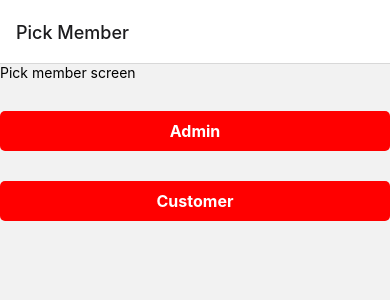
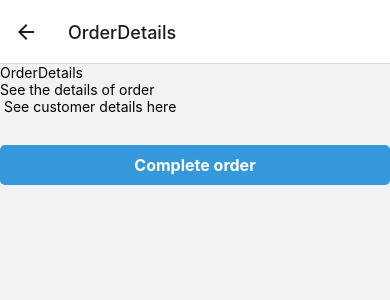
Before and after one commit to nmolkeri/DonutLand, a React Native app: screen /OrderDetails in a window 390 px wide. Shown: the top 300 px of the page. Built offline with nearby package versions, Linux system fonts and the light colour scheme.

Commit message:
added screens and details

```diff
--- a/src/navigation.js
+++ b/src/navigation.js
@@ -1,8 +1,13 @@
 import { createNativeStackNavigator } from '@react-navigation/native-stack';
-import Admin from './screens/admin';
-import Customer from './screens/customer';
+import Admin from './screens/admin/admin';
+import Customer from './screens/customer/customer';
 import PickMember from './screens/pickMember';
 import { NavigationContainer } from "@react-navigation/native";
+import Checkout from './screens/customer/checkout';
+import CustomizeDonut from './screens/customer/customizeDonut';
+import DonutDashboard from './screens/admin/donutDashboard';
+import OrderDetails from './screens/admin/order';
+import OrderList from './screens/admin/orderList';
 
 const Stack = createNativeStackNavigator();
 
@@ -13,6 +18,12 @@ const Navigation = () => {
         <Stack.Screen name="Pick Member" component={PickMember} />
         <Stack.Screen name="Admin" component={Admin} />
         <Stack.Screen name="Customer" component={Customer} />
+        <Stack.Screen name="Checkout" component={Checkout} />
+        <Stack.Screen name="CustomizeDonut" component={CustomizeDonut} />
+        <Stack.Screen name="DonutDashboard" component={DonutDashboard} />
+        <Stack.Screen name="OrderDetails" component={OrderDetails} />
+        <Stack.Screen name="OrderList" component={OrderList} />
+
       </Stack.Navigator>
     </NavigationContainer>
   );
--- /dev/null
+++ b/src/screens/admin/admin.js
@@ -0,0 +1,36 @@
+import React from 'react';
+import { View, Text, TouchableOpacity, StyleSheet } from 'react-native';
+
+const Admin = () => {
+
+  return (
+    <View>
+      <Text>Admin</Text>
+
+      <TouchableOpacity style={styles.button} >
+      <Text style={styles.buttonText}>{"Order list"}</Text>
+    </TouchableOpacity>
+    <TouchableOpacity style={styles.button} >
+      <Text style={styles.buttonText}>{"Donut dashboard"}</Text>
+    </TouchableOpacity>
+    </View>
+  );
+};
+
+const styles = StyleSheet.create({
+    button: {
+      backgroundColor: '#3498db',
+      paddingVertical: 10,
+      paddingHorizontal: 20,
+      borderRadius: 5,
+      marginTop: 30
+    },
+    buttonText: {
+      color: '#fff',
+      fontSize: 16,
+      fontWeight: 'bold',
+      textAlign: 'center',
+    },
+  });
+
+export default Admin;
--- a/src/screens/admin.js
+++ b/src/screens/admin/donutDashboard.js
@@ -1,13 +1,21 @@
 import React from 'react';
 import { View, Text, TouchableOpacity, StyleSheet } from 'react-native';
 
-const Admin = () => {
+const DonutDashboard = () => {
 
   return (
     <View>
-      <Text>Admin</Text>
+      <Text>Donut dashboard</Text>
+        <Text>Add section to display donuts</Text>
+        <Text>Add section to display toppings list</Text>
+        <Text>right top button to add donut or topping</Text>
+        <Text>Add, edit or sold out option for donut and topping</Text>
+
       <TouchableOpacity style={styles.button} >
-      <Text style={styles.buttonText}>{"Admin"}</Text>
+      <Text style={styles.buttonText}>{"Order list"}</Text>
+    </TouchableOpacity>
+    <TouchableOpacity style={styles.button} >
+      <Text style={styles.buttonText}>{"Donut dashboard"}</Text>
     </TouchableOpacity>
     </View>
   );
@@ -29,4 +37,4 @@ const styles = StyleSheet.create({
     },
   });
 
-export default Admin;
+export default DonutDashboard;
--- /dev/null
+++ b/src/screens/admin/order.js
@@ -0,0 +1,34 @@
+import React from 'react';
+import { View, Text, TouchableOpacity, StyleSheet } from 'react-native';
+
+const OrderDetails = () => {
+
+  return (
+    <View>
+      <Text>OrderDetails</Text>
+        <Text>See the details of order</Text>
+        <Text> See customer details here</Text>
+      <TouchableOpacity style={styles.button} >
+      <Text style={styles.buttonText}>{"Complete order"}</Text>
+    </TouchableOpacity>
+    </View>
+  );
+};
+
+const styles = StyleSheet.create({
+    button: {
+      backgroundColor: '#3498db',
+      paddingVertical: 10,
+      paddingHorizontal: 20,
+      borderRadius: 5,
+      marginTop: 30
+    },
+    buttonText: {
+      color: '#fff',
+      fontSize: 16,
+      fontWeight: 'bold',
+      textAlign: 'center',
+    },
+  });
+
+export default OrderDetails;
--- /dev/null
+++ b/src/screens/admin/orderList.js
@@ -0,0 +1,35 @@
+import React from 'react';
+import { View, Text, TouchableOpacity, StyleSheet } from 'react-native';
+
+const OrderList = () => {
+
+  return (
+    <View>
+      <Text>OrderList</Text>
+        <Text>Show list of orders</Text>
+        <Text>tap on order, take the admin to order details </Text>
+
+      <TouchableOpacity style={styles.button} >
+      <Text style={styles.buttonText}>{"Order details "}</Text>
+    </TouchableOpacity>
+    </View>
+  );
+};
+
+const styles = StyleSheet.create({
+    button: {
+      backgroundColor: '#3498db',
+      paddingVertical: 10,
+      paddingHorizontal: 20,
+      borderRadius: 5,
+      marginTop: 30
+    },
+    buttonText: {
+      color: '#fff',
+      fontSize: 16,
+      fontWeight: 'bold',
+      textAlign: 'center',
+    },
+  });
+
+export default OrderList;
--- /dev/null
+++ b/src/screens/customer/checkout.js
@@ -0,0 +1,34 @@
+import React from 'react';
+import { View, Text, TouchableOpacity, StyleSheet } from 'react-native';
+
+const Checkout = () => {
+
+  return (
+    <View>
+      <Text>Checkout page</Text>
+      <Text>Display donuts added to cart here</Text>
+      <Text>Text inputs for name and phone number</Text>
+    <TouchableOpacity style={styles.button}>
+      <Text style={styles.buttonText}>{"Customer"}</Text>
+    </TouchableOpacity>
+    </View>
+  );
+};
+
+const styles = StyleSheet.create({
+    button: {
+      backgroundColor: '#3498db',
+      paddingVertical: 10,
+      paddingHorizontal: 20,
+      borderRadius: 5,
+      marginTop: 30
+    },
+    buttonText: {
+      color: '#fff',
+      fontSize: 16,
+      fontWeight: 'bold',
+      textAlign: 'center',
+    },
+  });
+
+export default Checkout;
--- a/src/screens/customer.js
+++ b/src/screens/customer/customer.js
@@ -6,9 +6,12 @@ const Customer = () => {
   return (
     <View>
       <Text>Customer</Text>
-
+      <Text>Display donut list here</Text>
+      <Text>Show donut details to add topping</Text>
+      <Text>Show sold out if sold out</Text>
+      <Text>No more than 24 donuts can be added to card</Text>
     <TouchableOpacity style={styles.button}>
-      <Text style={styles.buttonText}>{"Customer"}</Text>
+      <Text style={styles.buttonText}>{"Customize donut"}</Text>
     </TouchableOpacity>
     </View>
   );
--- /dev/null
+++ b/src/screens/customer/customizeDonut.js
@@ -0,0 +1,35 @@
+import React from 'react';
+import { View, Text, TouchableOpacity, StyleSheet } from 'react-native';
+
+const CustomizeDonut = () => {
+
+  return (
+    <View>
+      <Text>Customize Donut</Text>
+      <Text>Show donut details if available</Text>
+      <Text>Limit only 3 toppings</Text>
+      <Text>Show sold out if sold out</Text>
+    <TouchableOpacity style={styles.button}>
+      <Text style={styles.buttonText}>{"Customer"}</Text>
+    </TouchableOpacity>
+    </View>
+  );
+};
+
+const styles = StyleSheet.create({
+    button: {
+      backgroundColor: '#3498db',
+      paddingVertical: 10,
+      paddingHorizontal: 20,
+      borderRadius: 5,
+      marginTop: 30
+    },
+    buttonText: {
+      color: '#fff',
+      fontSize: 16,
+      fontWeight: 'bold',
+      textAlign: 'center',
+    },
+  });
+
+export default CustomizeDonut;
```
